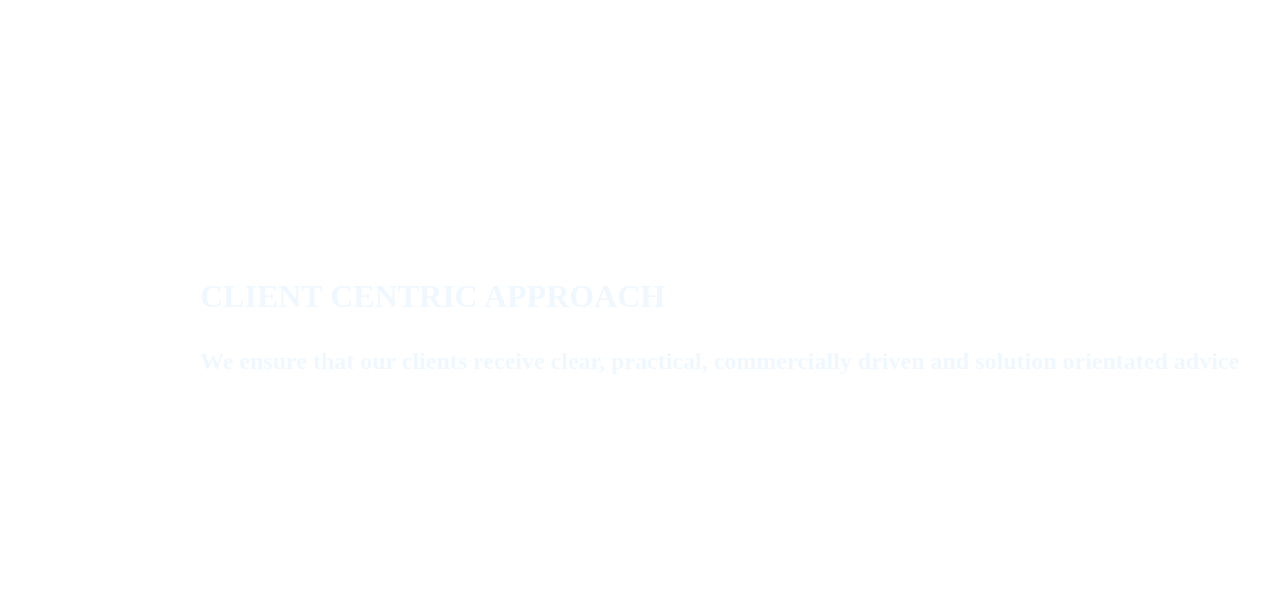
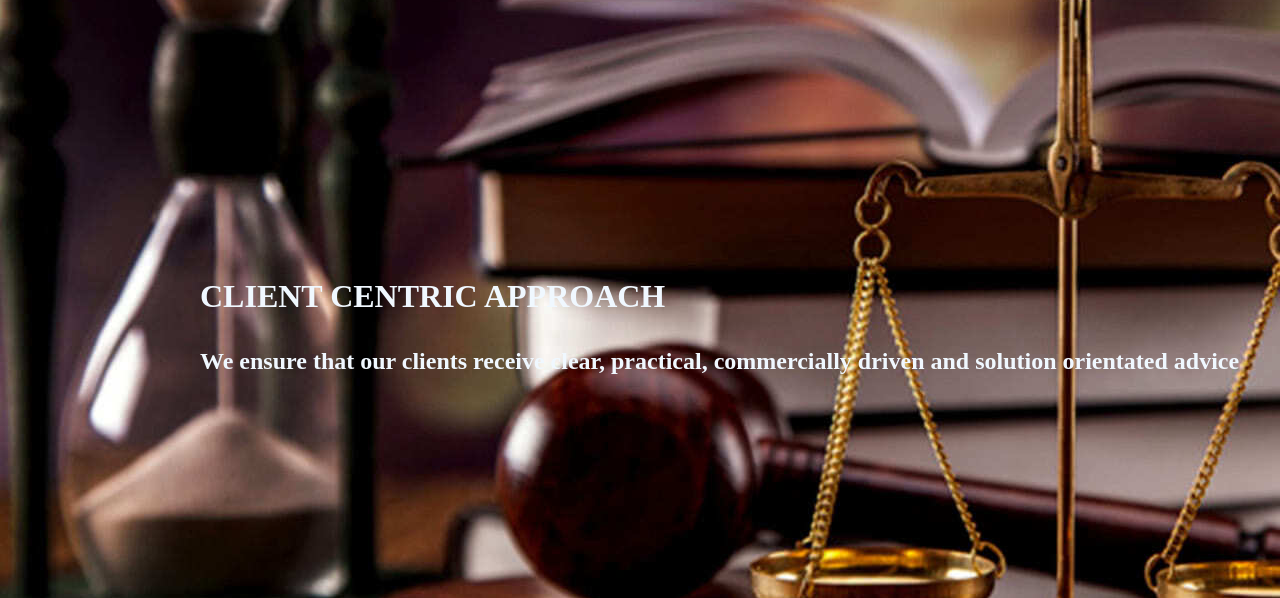
Before and after one commit to dev-aastha09/law, a plain HTML site: page index.html in a window 1280 px wide. Shown: the part 202-800 px from the top of the page. Drawn offline with Linux system fonts and the light colour scheme; the site is published under a folder, as on GitHub Pages, so addresses that start at the root find nothing.

Commit message:
image-Change

```diff
--- a/style.css
+++ b/style.css
@@ -30,7 +30,7 @@
 }
 
 .ctasection{
-    background-image: url("/images/klawhomebanner1.jpg");
+    background-image: url("images/klawhomebanner1.jpg");
     background-repeat: no-repeat;
     height: 800px;
     width: 100%;
```
